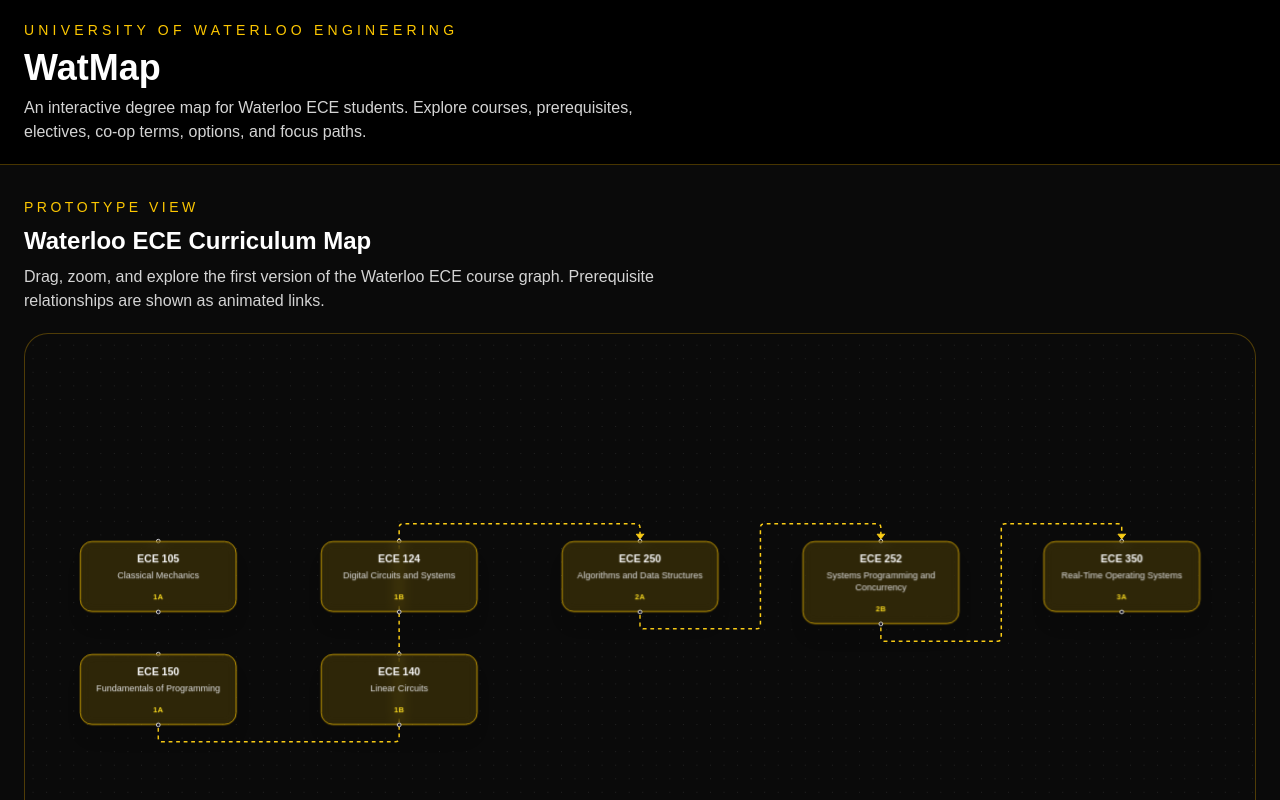
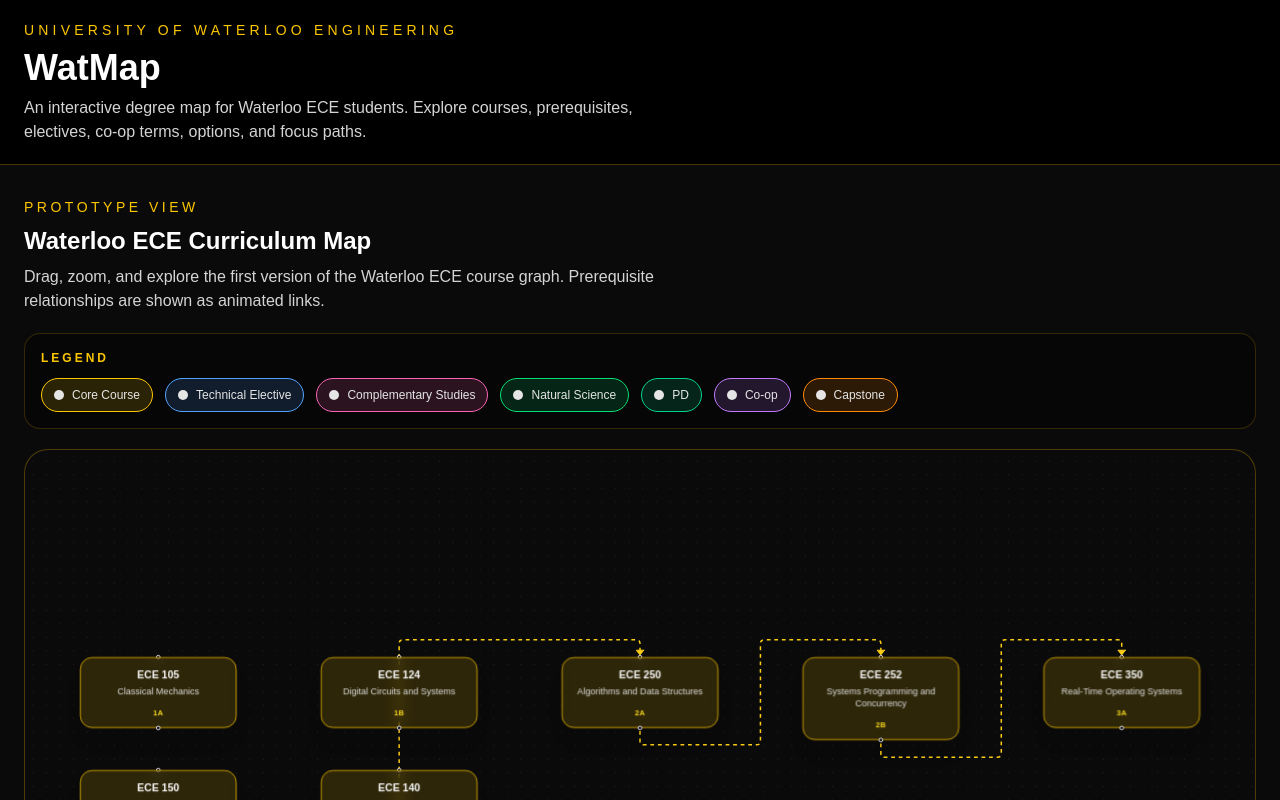
Before and after one commit to angelkassss/watmap, a Next.js app: page / in a window 1280 px wide. Shown: the top 800 px of the page. Built offline with nearby package versions, Linux system fonts and the light colour scheme.

Commit message:
legend added via colours

```diff
--- a/app/page.tsx
+++ b/app/page.tsx
@@ -1,6 +1,6 @@
 import Header from "../components/Header";
 import CourseGraph from "../components/CourseGraph";
-
+import Legend from "../components/Legend";
 
 export default function Home() {
   return (
@@ -8,6 +8,7 @@
       <Header />
 
       <section className="px-6 py-8">
+
      <div className="mb-5 flex flex-col gap-2">
           <p className="text-sm uppercase tracking-[0.25em] text-yellow-400">
             Prototype View
@@ -23,7 +24,11 @@
           </p>
         </div>
 
+         <div className="mb-5">
+          <Legend />
+        </div>
         <CourseGraph />
+
 
       </section>
     </main>
--- /dev/null
+++ b/components/Legend.tsx
@@ -0,0 +1,52 @@
+const legendItems = [
+  {
+    label: "Core Course",
+    className: "border-yellow-400 bg-yellow-400/15",
+  },
+  {
+    label: "Technical Elective",
+    className: "border-blue-400 bg-blue-400/15",
+  },
+  {
+    label: "Complementary Studies",
+    className: "border-pink-400 bg-pink-400/15",
+  },
+  {
+    label: "Natural Science",
+    className: "border-green-400 bg-green-400/15",
+  },
+  {
+    label: "PD",
+    className: "border-emerald-400 bg-emerald-400/15",
+  },
+  {
+    label: "Co-op",
+    className: "border-purple-400 bg-purple-400/15",
+  },
+  {
+    label: "Capstone",
+    className: "border-orange-400 bg-orange-400/15",
+  },
+];
+
+export default function Legend() {
+  return (
+    <div className="rounded-2xl border border-yellow-500/20 bg-black/40 p-4">
+      <p className="mb-3 text-xs font-semibold uppercase tracking-[0.25em] text-yellow-400">
+        Legend
+      </p>
+
+      <div className="flex flex-wrap gap-3">
+        {legendItems.map((item) => (
+          <div
+            key={item.label}
+            className={`flex items-center gap-2 rounded-full border px-3 py-2 text-xs text-neutral-200 ${item.className}`}
+          >
+            <span className="h-2.5 w-2.5 rounded-full bg-current" />
+            {item.label}
+          </div>
+        ))}
+      </div>
+    </div>
+  );
+}
```
